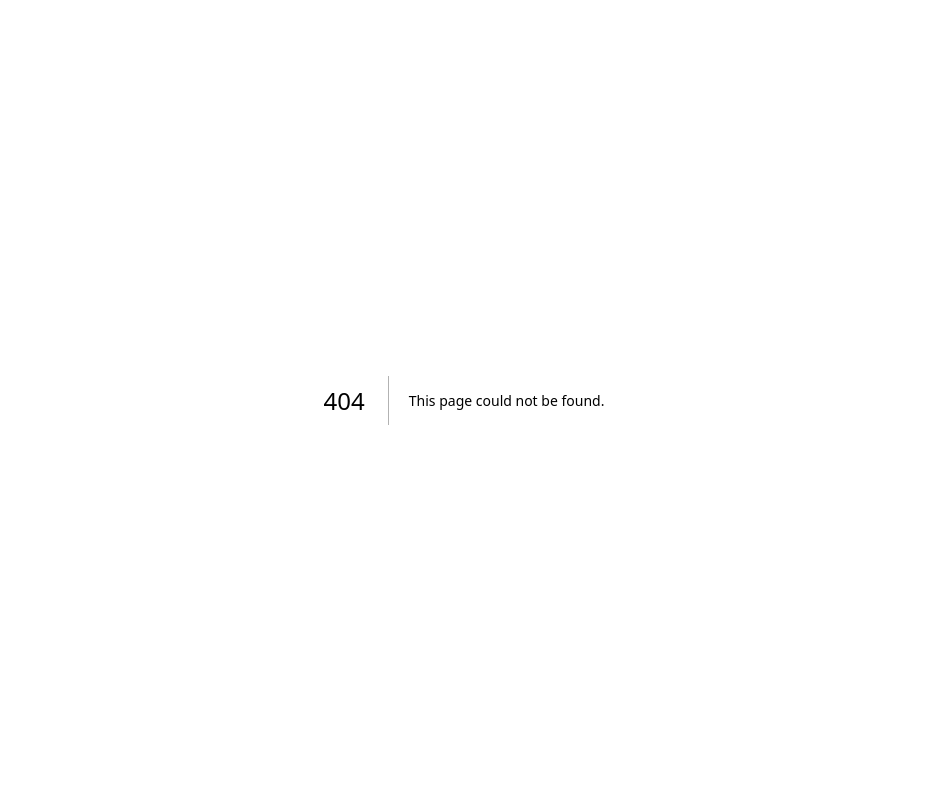
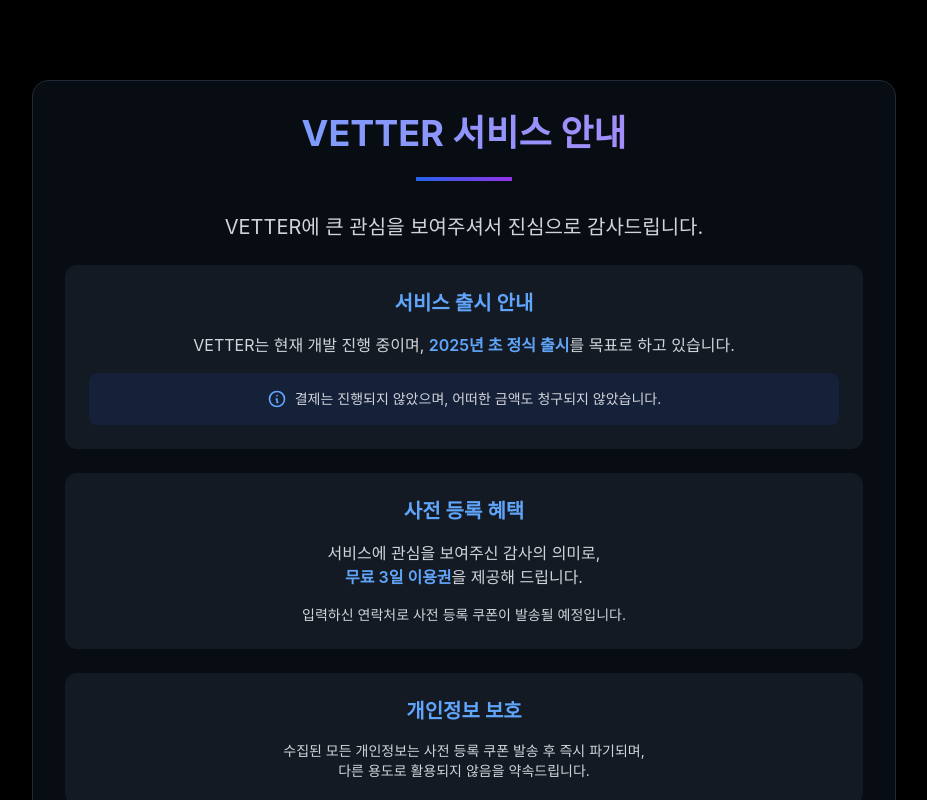
Before and after one commit to JJJiL0ng/vetterPage, a Next.js app: page /thankyou in a window 1280 px wide. Before the commit this address had no page. Shown: the top 800 px of the page, without its empty margins (176-1103 px from the left). Built offline with nearby package versions, Linux system fonts and the light colour scheme.

Commit message:
add thankyou page

```diff
--- a/app/emailComponent/RegisterForm.js
+++ b/app/emailComponent/RegisterForm.js
@@ -1,5 +1,6 @@
 "use client"
 import { useState } from 'react'
+import { useRouter } from 'next/navigation'
 import { db } from '../../lib/firebase'
 import { collection, addDoc, serverTimestamp } from 'firebase/firestore'
 
@@ -7,6 +8,7 @@
 console.log('Firestore 인스턴스 확인:', db ? '연결됨' : '연결 안됨')
 
 export default function RegisterForm() {
+  const router = useRouter()
   const [contactInfo, setContactInfo] = useState('')
   const [contactType, setContactType] = useState('email') // 'email' 또는 'phone'
   const [jobCategory, setJobCategory] = useState('')
@@ -45,13 +47,7 @@
         createdAt: serverTimestamp(),
       })
 
-      setSubmitStatus({
-        type: 'success',
-        message: '신청이 완료되었습니다. 안내사항을 보내드리겠습니다!'
-      })
-
-      setContactInfo('')
-      setJobCategory('')
+      router.push('/thankyou')
 
     } catch (error) {
       console.log('Firebase 저장 오류:', error)
@@ -168,6 +164,7 @@
         )}
 
         <button
+
           type="submit"
           disabled={isSubmitting}
           className={`w-full bg-gradient-to-r from-blue-600 to-purple-600 text-white px-8 py-4 rounded-lg text-lg font-semibold transition-all transform hover:scale-105 hover:shadow-lg ${
--- /dev/null
+++ b/app/thankyou/page.js
@@ -0,0 +1,73 @@
+import React from 'react'
+
+export default function RedirectPage() {
+  return (
+    <div className="bg-black min-h-screen text-white">
+      <main className="max-w-4xl mx-auto px-4 py-20">
+        <div className="bg-gray-900/50 rounded-2xl backdrop-blur-sm border border-gray-800 p-8 text-center">
+          <div className="mb-8">
+            <h1 className="text-3xl sm:text-4xl font-bold mb-6 bg-gradient-to-r from-blue-400 to-purple-400 bg-clip-text text-transparent">
+              VETTER 서비스 안내
+            </h1>
+            <div className="w-24 h-1 bg-gradient-to-r from-blue-600 to-purple-600 mx-auto mb-8" />
+          </div>
+
+          <div className="space-y-6 text-gray-300">
+            <p className="text-lg sm:text-xl">
+              VETTER에 큰 관심을 보여주셔서 진심으로 감사드립니다.
+            </p>
+
+            <div className="bg-gray-800/50 rounded-xl p-6 mb-8">
+              <h2 className="text-xl font-semibold mb-4 text-blue-400">
+                서비스 출시 안내
+              </h2>
+              <p className="mb-4">
+                VETTER는 현재 개발 진행 중이며, <span className="text-blue-400 font-semibold">2025년 초 정식 출시</span>를 목표로 하고 있습니다.
+              </p>
+              <div className="flex items-center justify-center gap-2 text-sm bg-blue-900/20 rounded-lg p-4">
+                <svg className="w-5 h-5 text-blue-400" fill="none" stroke="currentColor" viewBox="0 0 24 24">
+                  <path strokeLinecap="round" strokeLinejoin="round" strokeWidth={2} d="M13 16h-1v-4h-1m1-4h.01M21 12a9 9 0 11-18 0 9 9 0 0118 0z" />
+                </svg>
+                <p>
+                  결제는 진행되지 않았으며, 어떠한 금액도 청구되지 않았습니다.
+                </p>
+              </div>
+            </div>
+
+            <div className="bg-gray-800/50 rounded-xl p-6">
+              <h2 className="text-xl font-semibold mb-4 text-blue-400">
+                사전 등록 혜택
+              </h2>
+              <p className="mb-4">
+                서비스에 관심을 보여주신 감사의 의미로,<br className="hidden sm:block" />
+                <span className="text-blue-400 font-semibold">무료 3일 이용권</span>을 제공해 드립니다.
+              </p>
+              <p className="text-sm">
+                입력하신 연락처로 사전 등록 쿠폰이 발송될 예정입니다.
+              </p>
+            </div>
+
+            <div className="bg-gray-800/50 rounded-xl p-6 text-sm">
+              <h2 className="text-xl font-semibold mb-4 text-blue-400">
+                개인정보 보호
+              </h2>
+              <p>
+                수집된 모든 개인정보는 사전 등록 쿠폰 발송 후 즉시 파기되며,<br className="hidden sm:block" />
+                다른 용도로 활용되지 않음을 약속드립니다.
+              </p>
+            </div>
+          </div>
+
+          <div className="mt-12">
+            <a
+              href="/"
+              className="inline-block bg-gradient-to-r from-blue-600 to-purple-600 text-white px-8 py-4 rounded-lg text-lg font-semibold transition-all transform hover:scale-105 hover:shadow-lg"
+            >
+              메인으로 돌아가기
+            </a>
+          </div>
+        </div>
+      </main>
+    </div>
+  )
+}
```
